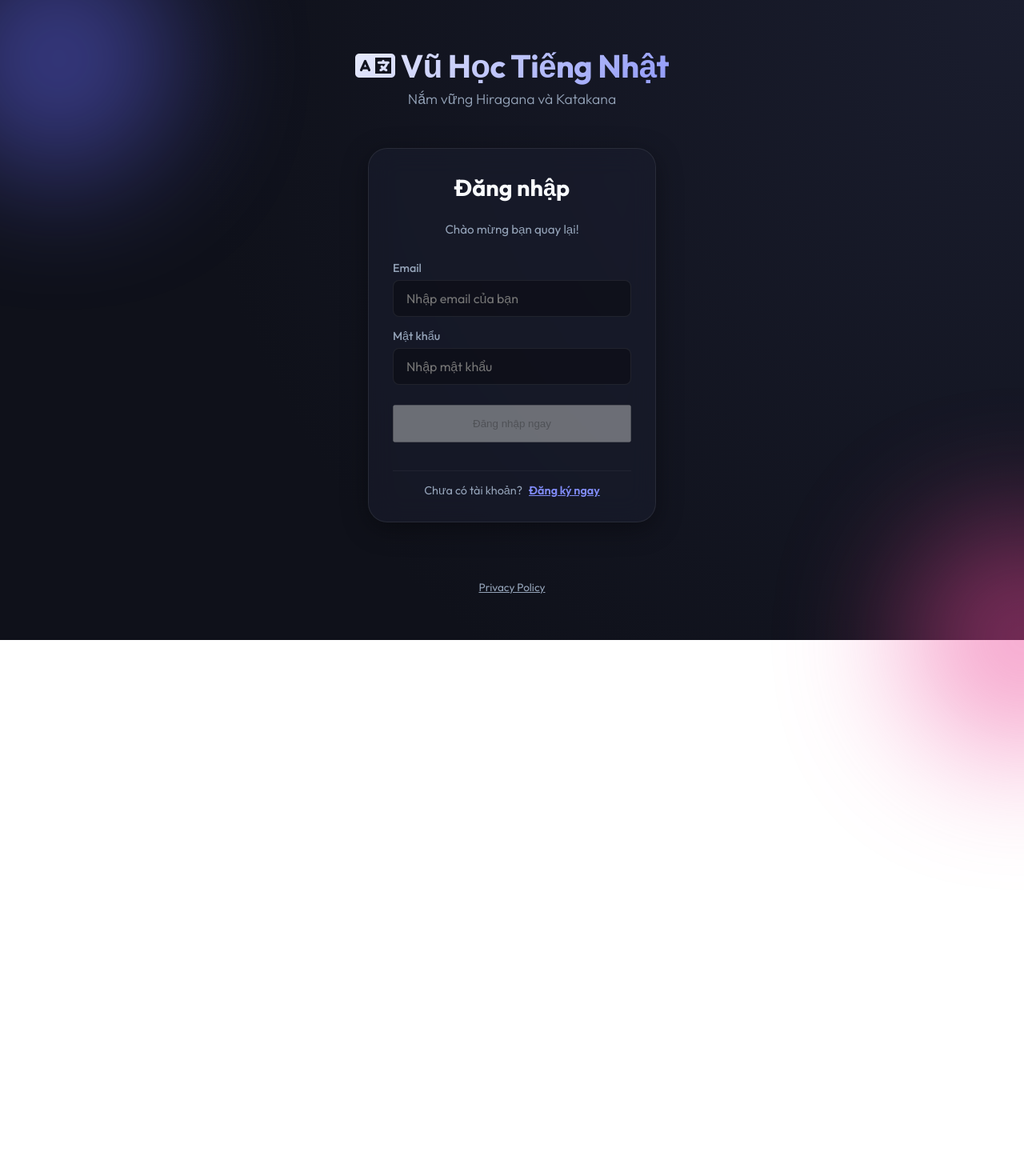
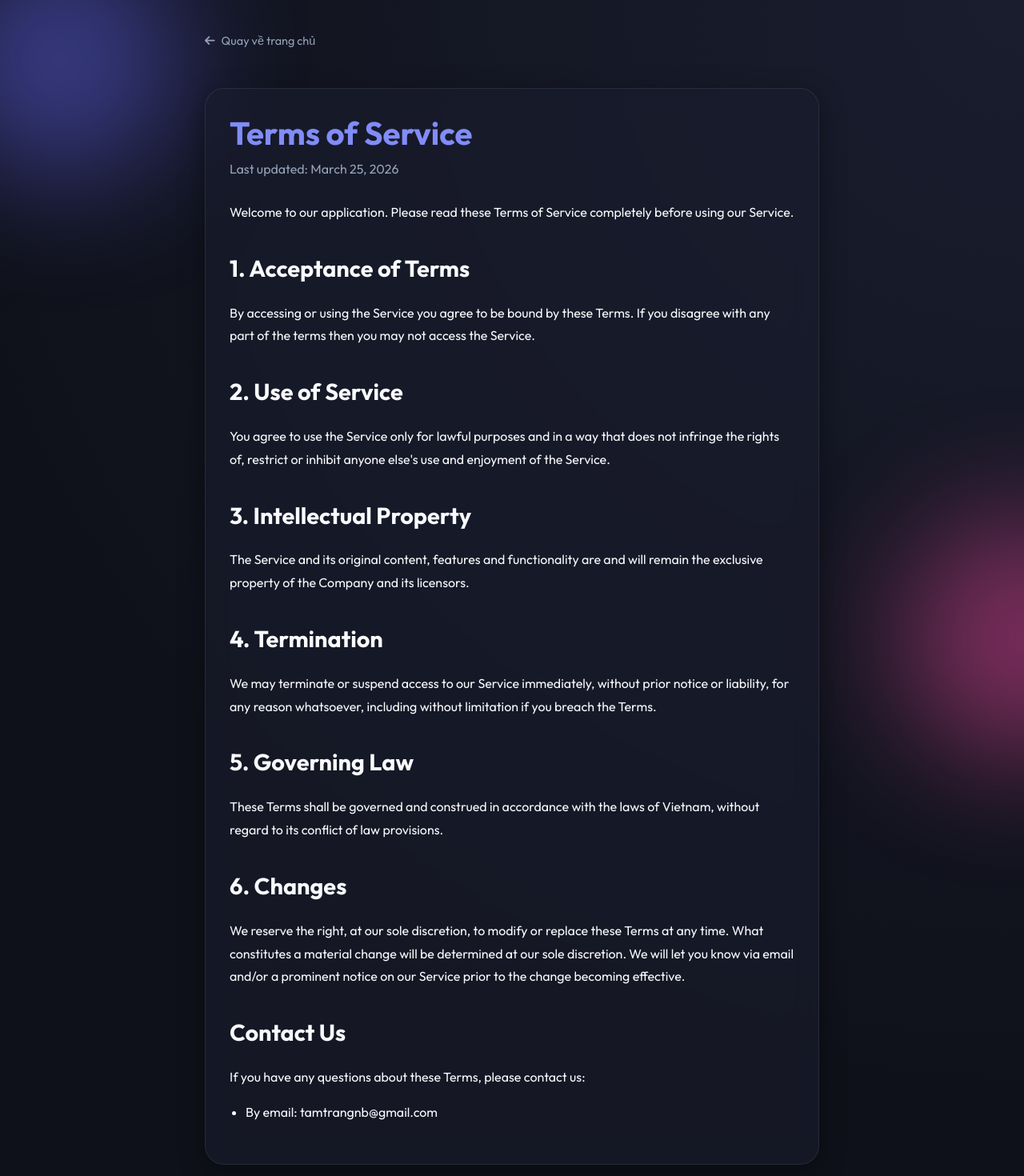
Before and after one commit to olecgema/HocTiengNhat, a React (Vite) app: page /terms-of-service in a window 1280 px wide. Before the commit this address led to /login. Shown: the top 1470 px of the page at 80% size. Before the commit the page ends 800 px from the top, so only its background shows below. Built offline with nearby package versions, Linux system fonts and the light colour scheme; no server answers.

Commit message:
Add Terms of Service page and links

```diff
--- a/src/layouts/AuthLayout.jsx
+++ b/src/layouts/AuthLayout.jsx
@@ -19,8 +19,9 @@ export default function AuthLayout() {
                 <p className="subtitle">Nắm vững Hiragana và Katakana</p>
             </header>
             <Outlet />
-            <div style={{ textAlign: 'center', marginTop: '20px' }}>
+            <div style={{ textAlign: 'center', marginTop: '20px', display: 'flex', justifyContent: 'center', gap: '15px' }}>
                 <Link to="/privacy-policy" className="btn-text" style={{ fontSize: '0.85rem' }}>Privacy Policy</Link>
+                <Link to="/terms-of-service" className="btn-text" style={{ fontSize: '0.85rem' }}>Terms of Service</Link>
             </div>
         </div>
     );
--- a/src/layouts/MainLayout.jsx
+++ b/src/layouts/MainLayout.jsx
@@ -35,8 +35,9 @@ export default function MainLayout() {
 
             <Outlet />
 
-            <div style={{ textAlign: 'center', marginTop: '20px' }}>
+            <div style={{ textAlign: 'center', marginTop: '20px', display: 'flex', justifyContent: 'center', gap: '15px' }}>
                 <Link to="/privacy-policy" className="btn-text" style={{ fontSize: '0.85rem' }}>Privacy Policy</Link>
+                <Link to="/terms-of-service" className="btn-text" style={{ fontSize: '0.85rem' }}>Terms of Service</Link>
             </div>
         </div>
     );
--- /dev/null
+++ b/src/pages/TermsOfService.jsx
@@ -0,0 +1,59 @@
+import { Link } from 'react-router-dom';
+import Card from '../components/Card';
+
+export default function TermsOfService() {
+    return (
+        <div className="app-container" style={{ padding: '2rem 1rem', maxWidth: '800px', margin: '0 auto', textAlign: 'left' }}>
+            <Link to="/" className="btn-text" style={{ display: 'inline-flex', alignItems: 'center', gap: '8px', marginBottom: '20px', textDecoration: 'none' }}>
+                <i className="fa-solid fa-arrow-left"></i> Quay về trang chủ
+            </Link>
+
+            <Card className="glass-card">
+                <h1 style={{ fontSize: '2.5rem', marginBottom: '10px', color: 'var(--primary-light)' }}>Terms of Service</h1>
+                <p style={{ color: 'var(--text-muted)', marginBottom: '30px' }}>Last updated: March 25, 2026</p>
+
+                <div style={{ lineHeight: '1.8', color: 'var(--text-main)' }}>
+                    <p style={{ marginBottom: '15px' }}>
+                        Welcome to our application. Please read these Terms of Service completely before using our Service.
+                    </p>
+
+                    <h2 style={{ fontSize: '1.8rem', marginTop: '30px', marginBottom: '15px', color: 'var(--text-main)' }}>1. Acceptance of Terms</h2>
+                    <p style={{ marginBottom: '15px' }}>
+                        By accessing or using the Service you agree to be bound by these Terms. If you disagree with any part of the terms then you may not access the Service.
+                    </p>
+
+                    <h2 style={{ fontSize: '1.8rem', marginTop: '30px', marginBottom: '15px', color: 'var(--text-main)' }}>2. Use of Service</h2>
+                    <p style={{ marginBottom: '15px' }}>
+                        You agree to use the Service only for lawful purposes and in a way that does not infringe the rights of, restrict or inhibit anyone else's use and enjoyment of the Service.
+                    </p>
+
+                    <h2 style={{ fontSize: '1.8rem', marginTop: '30px', marginBottom: '15px', color: 'var(--text-main)' }}>3. Intellectual Property</h2>
+                    <p style={{ marginBottom: '15px' }}>
+                        The Service and its original content, features and functionality are and will remain the exclusive property of the Company and its licensors.
+                    </p>
+
+                    <h2 style={{ fontSize: '1.8rem', marginTop: '30px', marginBottom: '15px', color: 'var(--text-main)' }}>4. Termination</h2>
+                    <p style={{ marginBottom: '15px' }}>
+                        We may terminate or suspend access to our Service immediately, without prior notice or liability, for any reason whatsoever, including without limitation if you breach the Terms.
+                    </p>
+
+                    <h2 style={{ fontSize: '1.8rem', marginTop: '30px', marginBottom: '15px', color: 'var(--text-main)' }}>5. Governing Law</h2>
+                    <p style={{ marginBottom: '15px' }}>
+                        These Terms shall be governed and construed in accordance with the laws of Vietnam, without regard to its conflict of law provisions.
+                    </p>
+
+                    <h2 style={{ fontSize: '1.8rem', marginTop: '30px', marginBottom: '15px', color: 'var(--text-main)' }}>6. Changes</h2>
+                    <p style={{ marginBottom: '15px' }}>
+                        We reserve the right, at our sole discretion, to modify or replace these Terms at any time. What constitutes a material change will be determined at our sole discretion. We will let you know via email and/or a prominent notice on our Service prior to the change becoming effective.
+                    </p>
+
+                    <h2 style={{ fontSize: '1.8rem', marginTop: '30px', marginBottom: '15px', color: 'var(--text-main)' }}>Contact Us</h2>
+                    <p style={{ marginBottom: '15px' }}>If you have any questions about these Terms, please contact us:</p>
+                    <ul style={{ paddingLeft: '20px', marginBottom: '20px', listStyleType: 'disc' }}>
+                        <li style={{ marginBottom: '10px' }}>By email: tamtrangnb@gmail.com</li>
+                    </ul>
+                </div>
+            </Card>
+        </div>
+    );
+}
--- a/src/routes/AppRoutes.jsx
+++ b/src/routes/AppRoutes.jsx
@@ -7,12 +7,14 @@ import Register from '../pages/Register';
 import Dashboard from '../pages/Dashboard';
 import Phrases from '../pages/Phrases';
 import PrivacyPolicy from '../pages/PrivacyPolicy';
+import TermsOfService from '../pages/TermsOfService';
 
 export default function AppRoutes() {
     return (
         <Routes>
             <Route path="/" element={<Home />} />
             <Route path="/privacy-policy" element={<PrivacyPolicy />} />
+            <Route path="/terms-of-service" element={<TermsOfService />} />
 
             <Route element={<AuthLayout />}>
                 <Route path="/login" element={<Login />} />
```
Also changed, not shown: 1 other file (tests, documents, lock files or other folders).
